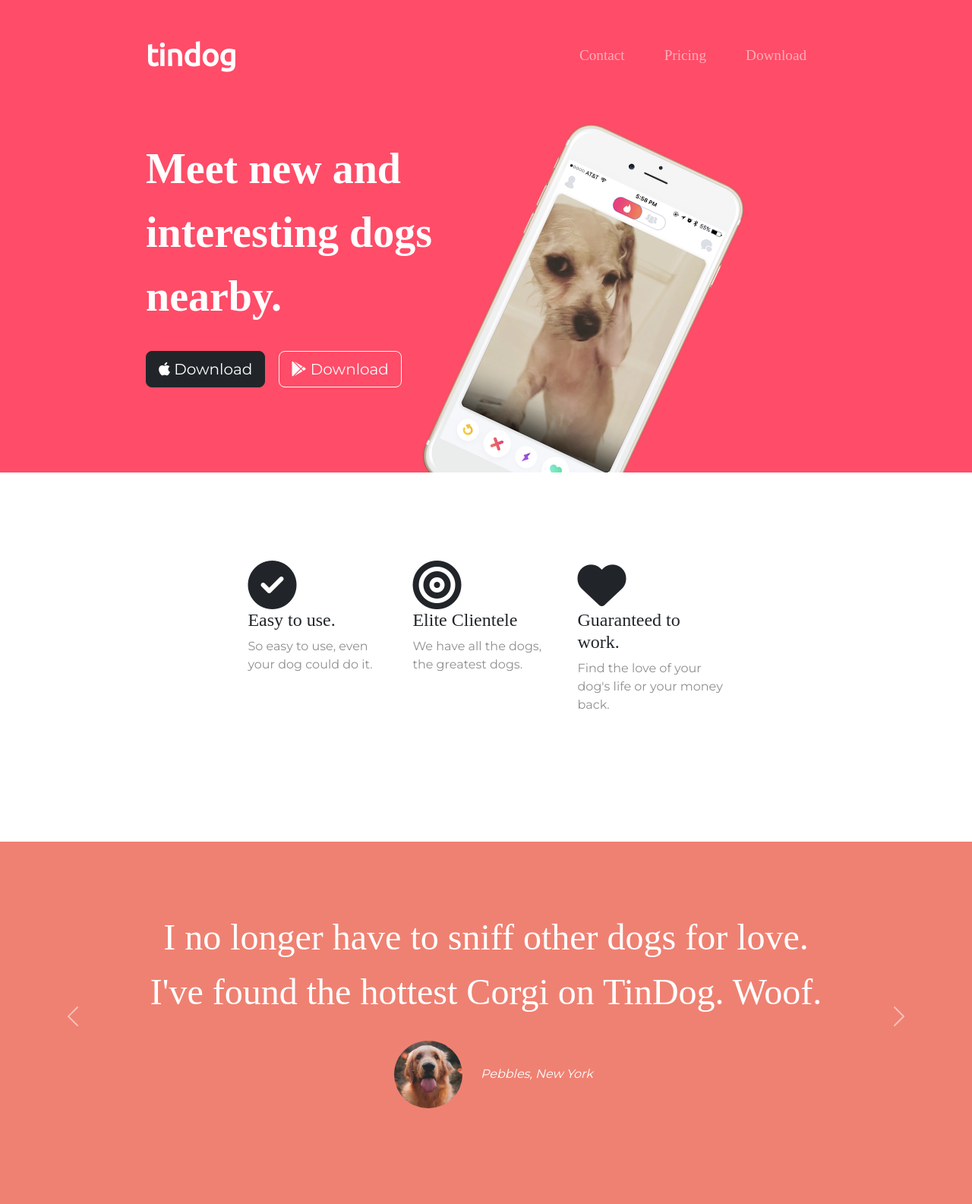
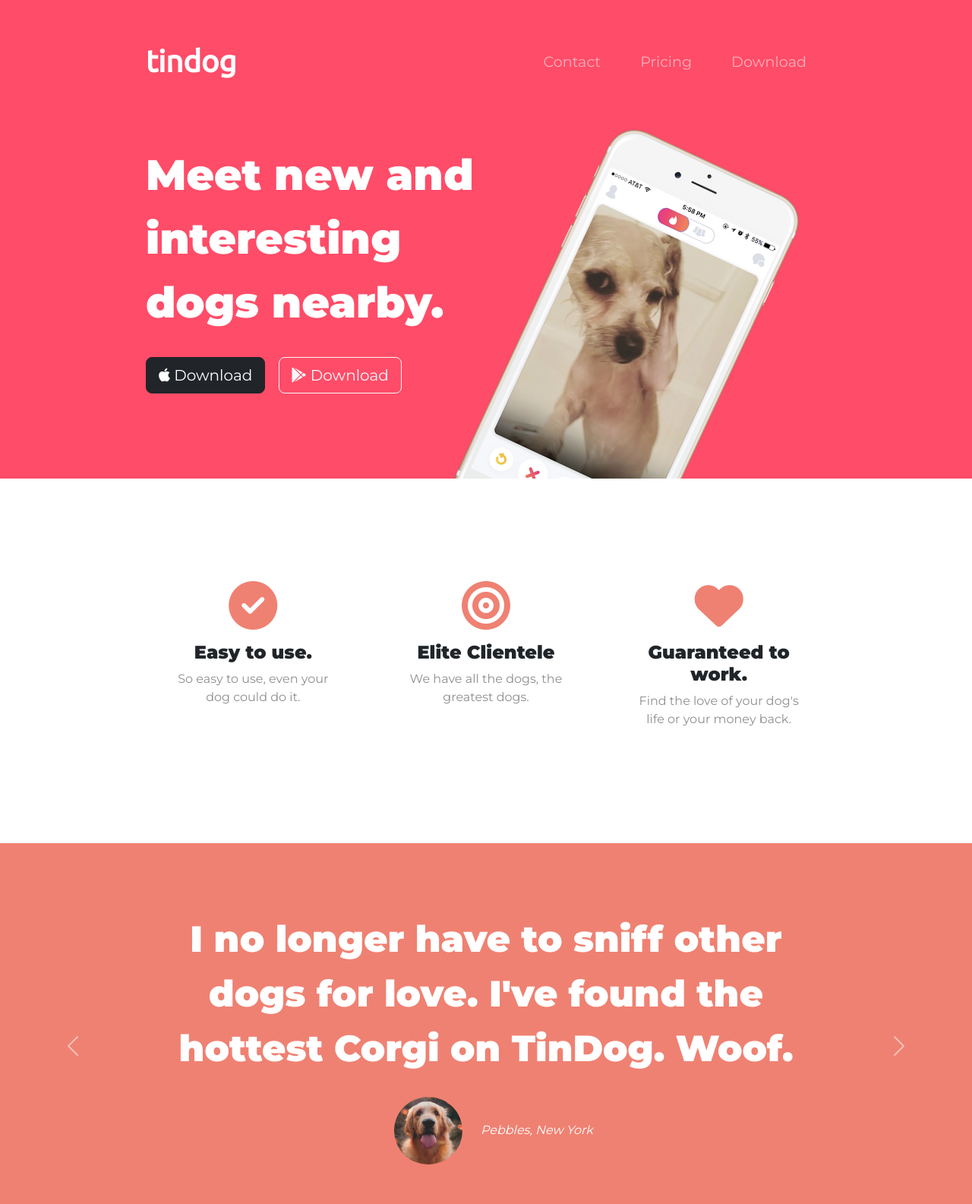
Before and after one commit to Srj2777/TinDog-Start-master, a plain HTML site: page index.html in a window 1280 px wide. Shown: the top 1585 px of the page at 76% size. Drawn offline with nearby package versions, Linux system fonts and the light colour scheme.

Commit message:
Update styles.css

```diff
--- a/css/styles.css
+++ b/css/styles.css
@@ -1,150 +1,160 @@
 body{
-    font-family: "Montserrat";
+    font-family: 'Montserrat', sans-serif;
+    text-align: center;
 }
-#title{
+h1,h2,h3,h4,h5,h6{
+    font-family: 'Montserrat', sans-serif;
+    font-weight: 900;
+}
+p{
+    color: #8f8f8f;
+}
+/* Containers */
+.container-fluid{
+    padding: 7% 15%;
+}
+
+/* Sections */
+.colored-section{
     background-color: #ff4c68;
+    color: white;
 }
-.container-fluid{
-    padding: 3% 15% 7%;
+.white-section{
+    background-color: #fff;
 }
-h1{
-    font-family: "Montserrat-Black";
-    font-weight: 900;
+
+
+/* Headings */
+.big-heading{
     font-size: 3.5rem;
     line-height: 1.5;
-    color: #fff;
 }
-h2{
-    font-family: "Montserrat-bold";
+.section-heading{
     font-size: 3rem;
     line-height: 1.5;
 }
-h3{
-    font-family: "Montserrat-bold";
-    font-size: 1.5rem;
-}
-p{
-    color:#8f8f8f;
-}
 
-/* Navigation Bar */
+
+/* Navigation bar */
 .navbar{
-    padding: 0 0 4.5rem;
+    padding-bottom: 4.5rem;
 }
 .navbar-brand{
-    font-family: "Ubuntu";
+    font-family: 'Ubuntu' ,sans-serif;
     font-size: 2.5rem;
     font-weight: bold;
+
 }
 .nav-item{
-    padding: 0 18px;
+    padding: 0 1.125rem;
 }
 .nav-link{
     font-size: 1.2rem;
-    font-family: "Montserrat-Light";
+    font-family: "Montserrat";
+}
+
+/* Download buttons */
+.download-button
+{
+    margin: 5% 3% 5% 0;
 }
 
 
-/* Download Buttons */
-.download-button{
-    /* margin: top left right bottom; */
-    margin: 5% 3% 5% 0;
+/* Title section */
+
+#title .container-fluid{
+    padding: 3% 15% 7%;
+    text-align: left;
 }
-
-/* Title Img */
+.title-parent{
+  position: relative;
+}
 .title-img{
-    width: 20%;
-    transform: rotate(25deg); /* Equal to rotateZ(45deg) */
+    width: 60%;
+    transform: rotate(25deg);
     position: absolute;
     right: 30%;
 }
 
+/* Features section*/
+#features{
+    position: relative;
+}
+.feature-title{
+    font-size: 1.5rem;
+}
+.features-icons{
+    color: #ef8172;
+    margin-bottom: 1rem;
+
+}
+.features-icons:hover{
+    color: #ff4c68;
+}
+.features-col{
+    padding: 5%;
+}
 
 
-/* Features Section */
-#features{
-    background-color: #fff;
-    padding: 7% 15%;
-    /* bcz we need feature is relative to its parent and follow the z-index: ; property */
-    position: relative;
-    z-index: 1;
+/* Testimonial Sections */
+#testimonials{
+    background-color: #ef8172;
 }
-.feature-box{
-    text-align: center;
-    padding: 5%;
-}
-.icon{
-    color: #ef8172;
-    margin-bottom: 1rem;
-}
-.icon:hover{
-    color: #ff4c68;
+.testimonial-text{
+    font-size: 3rem;
+    line-height: 1.5;
 }
 
-/* Testimonials Sections  */
-#testimonials{
-    text-align: center;
-    background-color: #ef8172;
-    color: #fff;
-}
 .testimonial-image{
     width: 10%;
     border-radius: 100%;
     margin: 20px;
 }
-.carousel-item{
-    padding: 7% 15%;
-}
 
+/* Press section */
 #press{
+    padding: 3%;
     background-color: #ef8172;
-    text-align: center;
-    padding-bottom: 3%;
 }
 .press-logo{
     width: 15%;
     margin: 20px 20px 50px;
 }
 
-/* Pricing Sections */
+
+/* Pricing section */
+
 #pricing{
     padding: 100px;
-    text-align: center;
 }
-.pricing-column{
+.price-text{
+    font-size: 3rem;
+    line-height: 1.5;
+}
+.pricing-col{
     padding: 3% 2%;
-
 }
 
-   /* CTA Section */
-#cta{
-    text-align: center;
-    background-color: #ff4c68;
-    padding: 7% 15%;
-    color: #fff;
+/* Call to action */
+
+/* Footer */
+#footer{
+    font-size: 0.8rem;
 }
-.cta-heading{
-    font-family: "Montserrat-Black";
-    font-size: 2.5rem;
-    line-height: 1.5;
+.footer-icons{
+    padding: 2% 1% ;
 }
 
-/* Footer Id */
-#footer{
-    text-align: center;
-    padding: 7% 15%;
-}
 
-.foot{
-    margin: 20px 10px;
-}
+/* Media Queries */
+@media (max-width: 993px){
 
-@media (max-width: 1002px) {
     #title{
         text-align: center;
     }
+
     .title-img{
+        transform: rotate(0);
         position: static;
-        transform: rotate(0);
     }
 }
```
